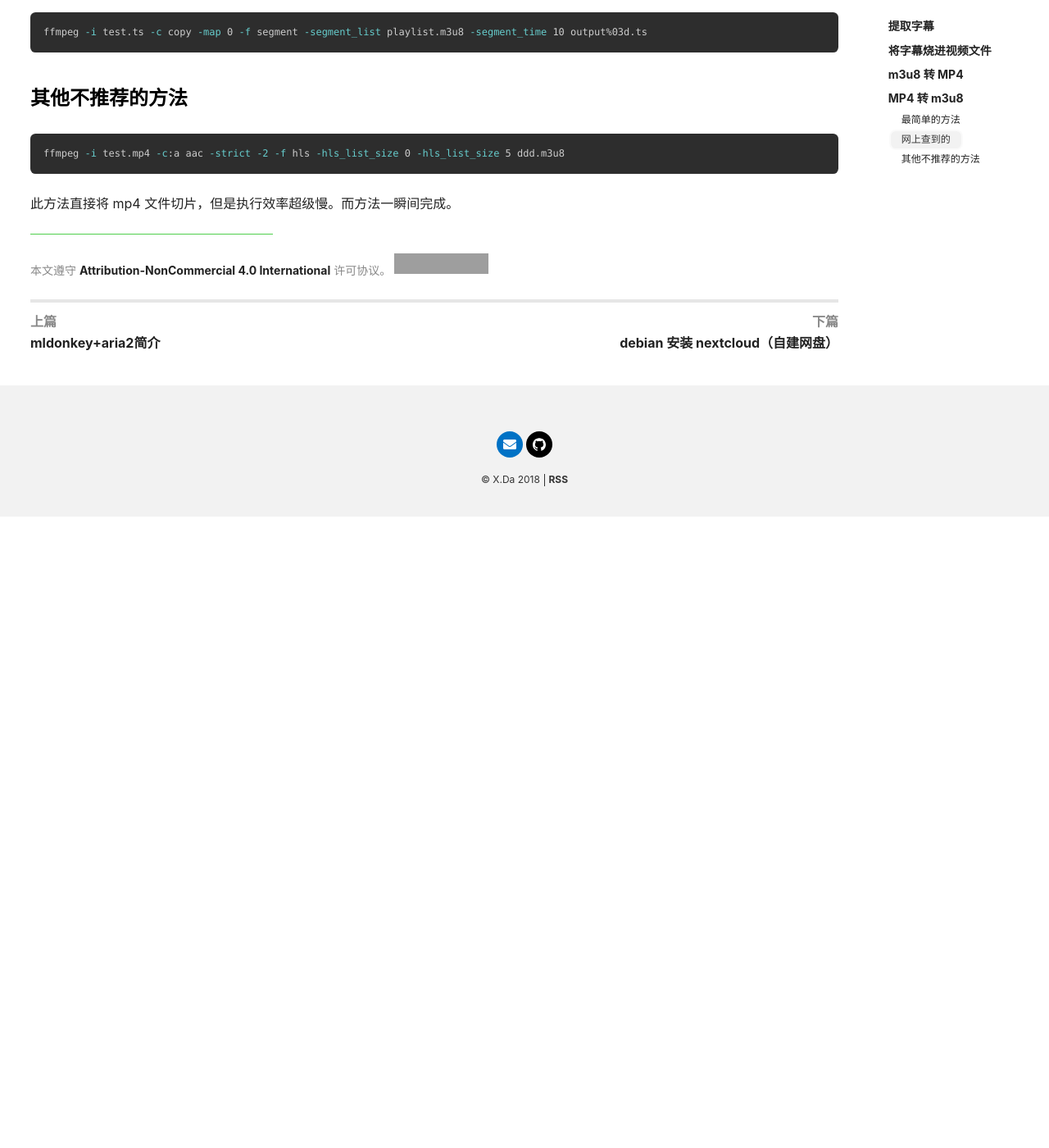
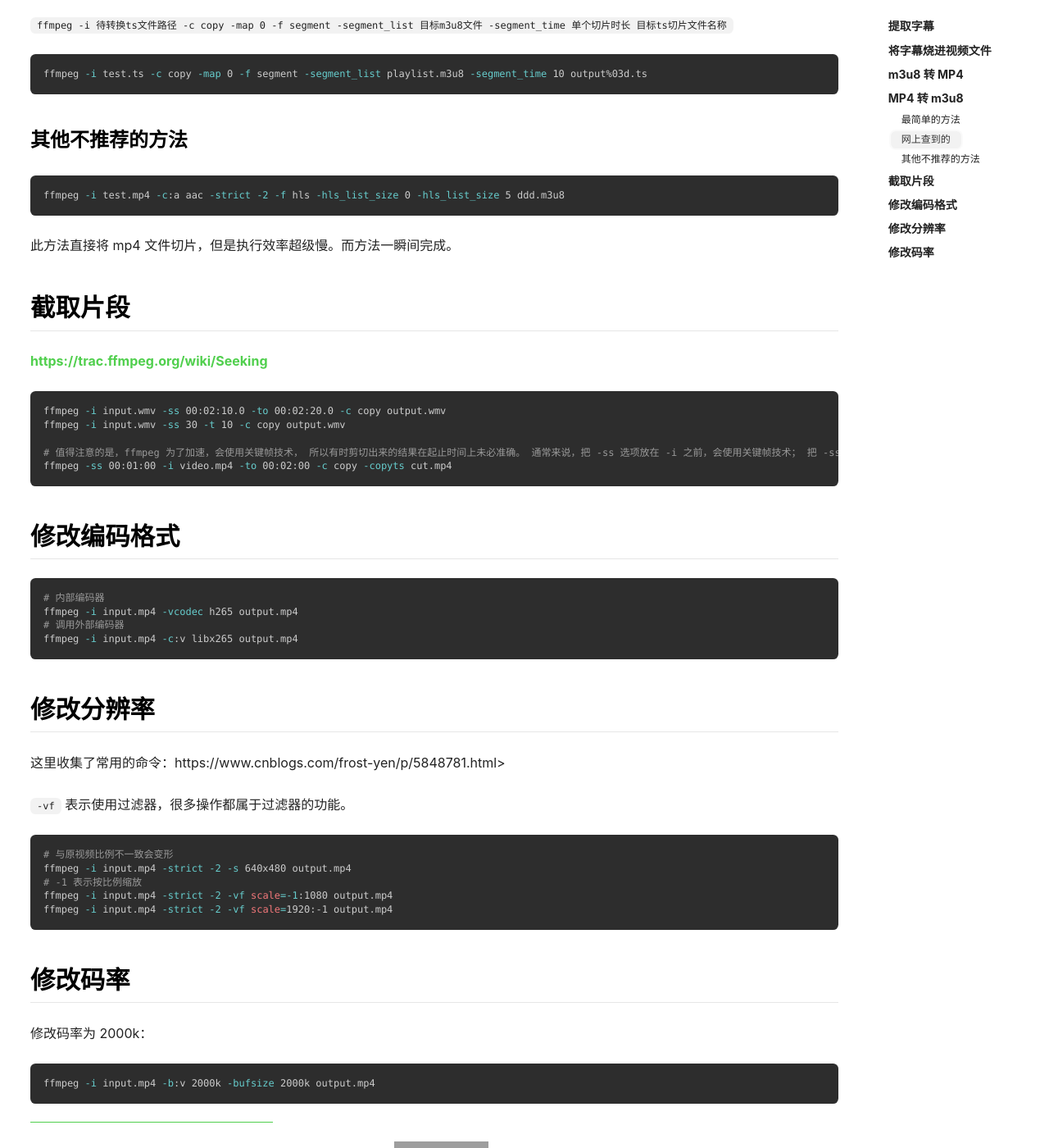
Before and after one commit to thianda91/thianda91.github.io, a Jekyll site: the page built from _posts/2019-02-16-videos-convert.md, in a window 1280 px wide and 1400 px high, scrolled down 1627 px. Shown: the whole window at 82% size. Built offline with Jekyll 4.4.1, drawn with Linux system fonts in a browser that asks for light colours; nearby versions of some CDN libraries; comment, search, counter and statistics services are not loaded; before the commit the page ends 2257 px from its top, so only the background shows below that; some of the changed text lies outside the part shown; grey boxes are pictures that could not be loaded.

Commit message:
update 3 posts

````diff
--- a/_posts/2019-02-16-videos-convert.md
+++ b/_posts/2019-02-16-videos-convert.md
@@ -1,14 +1,16 @@
 ---
 layout:       article
-title:        视频格式互转--.m3u8文件
+title:        基于 ffmpeg 的视频文件编辑操作
 key:          2019-02-16
-tags:         video m3u8
+tags:         ffmpeg
 categories:   notes
 created_date: 2019-02-16 23:26:35
-date:         2019-03-08 00:31:43
+date:         2019-03-11 02:15:43
 ---
 
-使用`ffmpeg`，将下载的视频文件进行格式转换。
+使用`ffmpeg`，将下载的视频文件进行格式转换等编辑操作。
+
+ffmpeg 官方 Wiki 为 ：<https://trac.ffmpeg.org/>
 
 <!--more-->
 
@@ -28,7 +30,7 @@ ffmpeg -i xx.mkv -an -vn -scodec copy xxx.ass
 
 <https://trac.ffmpeg.org/wiki/HowToBurnSubtitlesIntoVideo>
 
-```
+```sh
 ffmpeg -i xx.mkv -vf subtitles=xx.mkv output.mp4
 ffmpeg -i xx.mkv -vf subtitles=xxx.ass output.mp4
 ```
@@ -76,3 +78,46 @@ ffmpeg -i test.mp4 -c:a aac -strict -2 -f hls -hls_list_size 0 -hls_list_size 5
 ```
 
 此方法直接将 mp4 文件切片，但是执行效率超级慢。而方法一瞬间完成。
+
+## 截取片段
+
+<https://trac.ffmpeg.org/wiki/Seeking>
+
+```sh
+ffmpeg -i input.wmv -ss 00:02:10.0 -to 00:02:20.0 -c copy output.wmv
+ffmpeg -i input.wmv -ss 30 -t 10 -c copy output.wmv
+
+# 值得注意的是，ffmpeg 为了加速，会使用关键帧技术， 所以有时剪切出来的结果在起止时间上未必准确。 通常来说，把 -ss 选项放在 -i 之前，会使用关键帧技术； 把 -ss 选项放在 -i 之后，则不使用关键帧技术。 如果要使用关键帧技术又要保留时间戳，可以加上 -copyts 选项：
+ffmpeg -ss 00:01:00 -i video.mp4 -to 00:02:00 -c copy -copyts cut.mp4
+```
+
+## 修改编码格式
+
+```sh
+# 内部编码器
+ffmpeg -i input.mp4 -vcodec h265 output.mp4
+# 调用外部编码器
+ffmpeg -i input.mp4 -c:v libx265 output.mp4
+```
+
+## 修改分辨率
+
+这里收集了常用的命令：https://www.cnblogs.com/frost-yen/p/5848781.html>
+
+`-vf` 表示使用过滤器，很多操作都属于过滤器的功能。
+
+```sh
+# 与原视频比例不一致会变形
+ffmpeg -i input.mp4 -strict -2 -s 640x480 output.mp4
+# -1 表示按比例缩放
+ffmpeg -i input.mp4 -strict -2 -vf scale=-1:1080 output.mp4
+ffmpeg -i input.mp4 -strict -2 -vf scale=1920:-1 output.mp4
+```
+
+## 修改码率
+
+修改码率为 2000k：
+
+```sh
+ffmpeg -i input.mp4 -b:v 2000k -bufsize 2000k output.mp4
+```
````
Also changed, not shown: _posts/2019-01-12-write-python-package.md (+4 -2 lines), _posts/2019-03-09-python-whys.md (+21 -1 lines).
